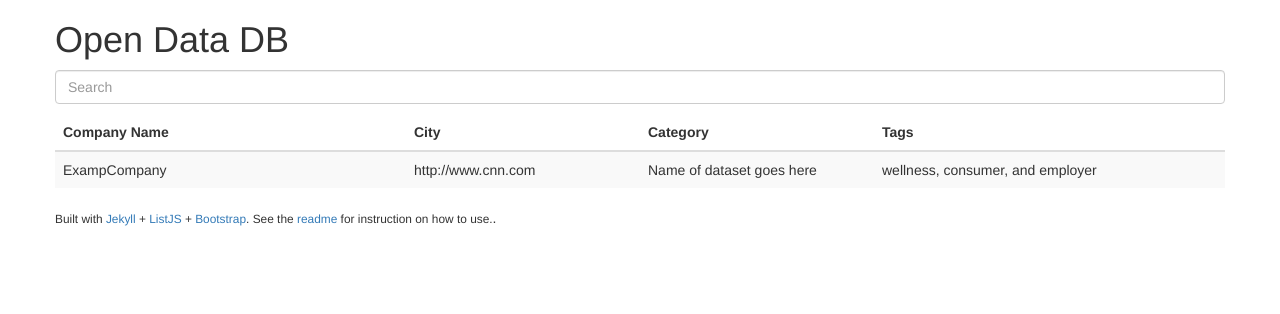
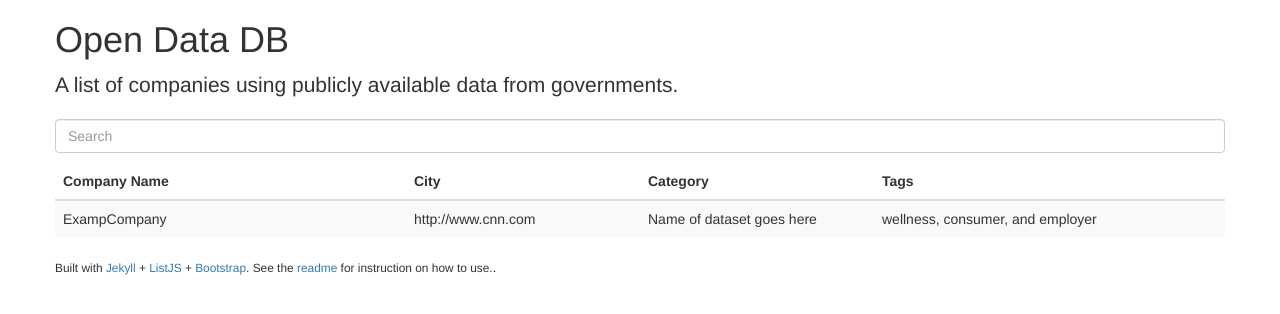
Before and after one commit to opendatadb/opendatadb.github.io, a Jekyll site: the page built from index.html, in a window 1280 px wide. Shown: the top 314 px of the page. Built offline with Jekyll 4.4.1, drawn with Linux system fonts in a browser that asks for light colours; nearby versions of some CDN libraries.

Commit message:
Adding a lead

```diff
--- a/index.html
+++ b/index.html
@@ -6,6 +6,8 @@ layout: default
 
   <div class="starter-template row">
     <h1>Open Data DB</h1>
+     <p class="lead">A list of companies using publicly available data from governments.</p>
+
   </div>
 
 
```
